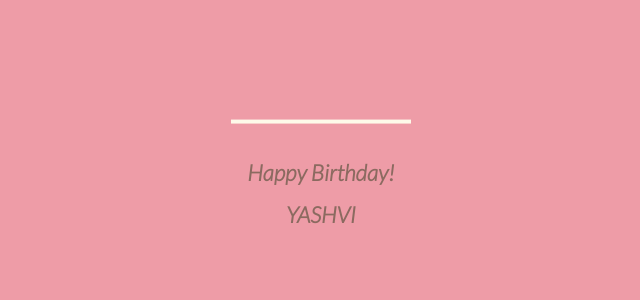
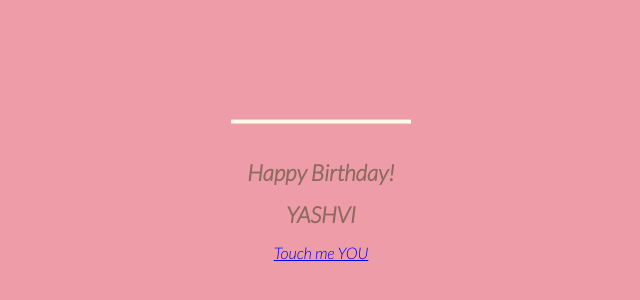
Before and after one commit to hirak214/yashvibday, a plain HTML site: page index.html in a window 1280 px wide. Shown: the part 204-504 px from the top of the page, without its empty margins (327-967 px from the left). Drawn offline with Linux system fonts and the light colour scheme.

Commit message:
Update index.html

```diff
--- a/index.html
+++ b/index.html
@@ -171,6 +171,7 @@
     <div class="text">
       <h1>Happy Birthday!</h1>
       <h1>YASHVI</h1>
+        <a href="#" class="myButton">Touch me YOU</a>
     </div>
 </body>
 </html>
```
